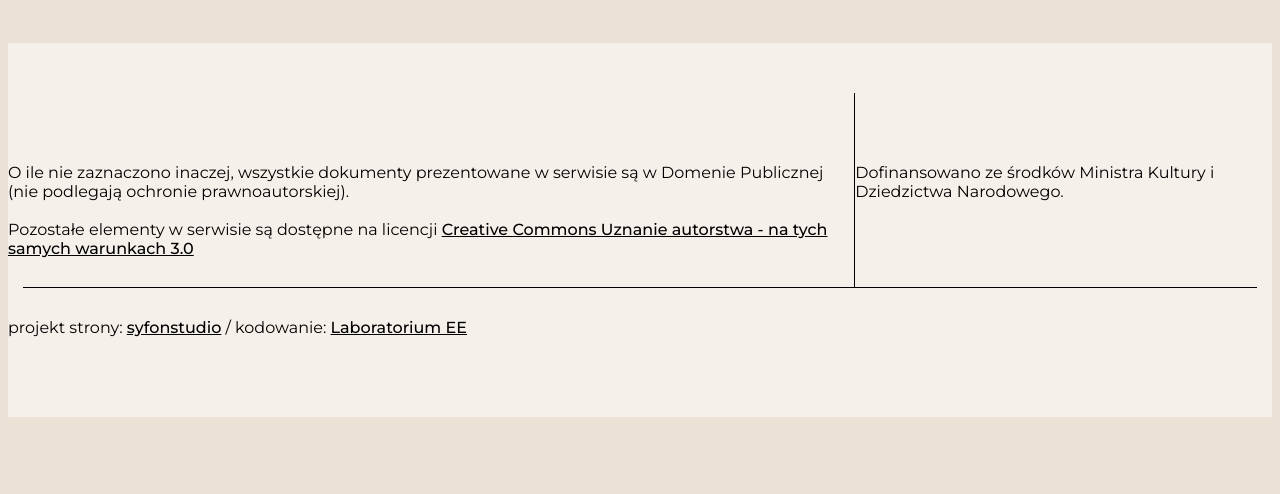
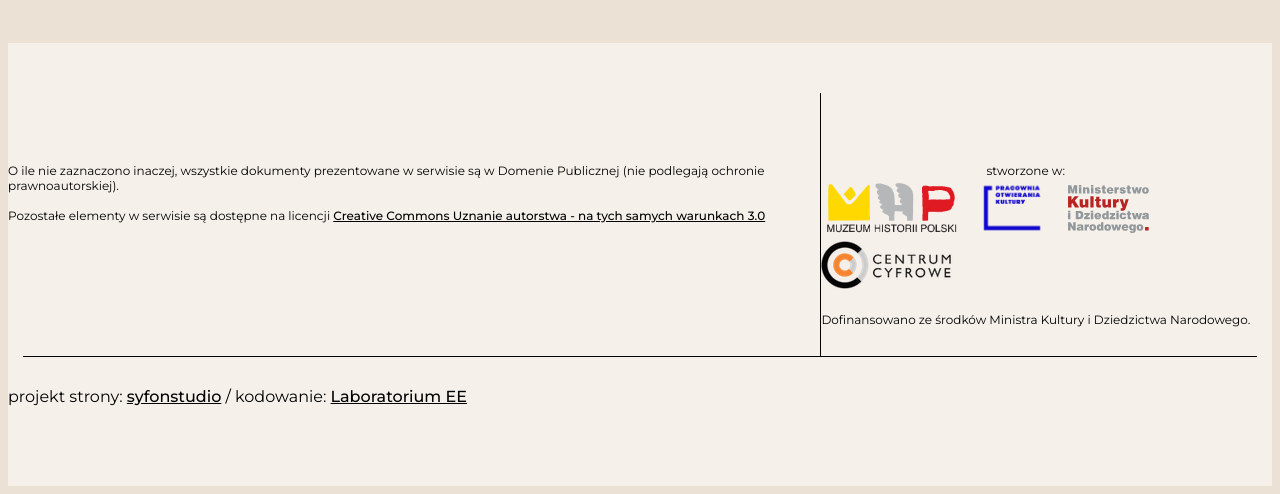
Before and after one commit to CCLab/mhp, a Django app: template src/templates/bible/show.html in a window 1280 px wide. Shown: the part 668-1162 px from the top of the page. Before the commit the page ends 1085 px from the top, so only its background shows below. Run offline with Django 3.2, Linux system fonts and the light colour scheme; the template is opened without the code that fills it, so the values that code supplies are empty; style sheets or scripts are compiled from the project's sources; some libraries are stand-ins or nearby versions.

Commit message:
Logos in footer

```diff
--- a/src/static/scss/footer.scss
+++ b/src/static/scss/footer.scss
@@ -10,6 +10,33 @@
   .logo-box {
     padding-bottom: 30px;
     padding-top: 70px;
+    font-size: 12px;
+  }
+
+  .logo-box-item {
+    display: inline-block;
+    vertical-align: bottom;
+
+    img.height-2 {
+      height: 60px;
+    }
+
+    img.height-1 {
+      height: 48px;
+      margin-bottom: 5px;
+    }
+
+    img {
+      margin-right: 10px;
+    }
+
+    .hint {
+      padding-left: 10px;
+    }
+  }
+
+  .text {
+    margin-top: 15px;
   }
 
   .authors {
--- a/src/templates/base.html
+++ b/src/templates/base.html
@@ -74,7 +74,24 @@
                     </a>
                 </div>
                 <div class="col-xs-12 col-sm-8 tbox-right logo-box">
-                    Dofinansowano ze środków Ministra Kultury i Dziedzictwa Narodowego.
+                    <div class="logo-box-item">
+                        <img class="height-2" src="/static/img/logo-mhp.png" />
+                    </div>
+                    <div class="logo-box-item">
+                        <div class="hint">
+                        stworzone w:
+                        </div>
+                        <img class="height-2" src="/static/img/logo-pok.png" />
+                    </div>
+                    <div class="logo-box-item">
+                        <img class="height-1" src="/static/img/logo-mkidn.svg" />
+                    </div>
+                    <div class="logo-box-item">
+                        <img class="height-1" src="/static/img/logo-cc.png" />
+                    </div>
+                    <div class="text">
+                        Dofinansowano ze środków Ministra Kultury i Dziedzictwa Narodowego.
+                    </div>
                 </div>
             </div>
             <div class="row">
```
Also changed, not shown: src/static/img/logo-cc.png (added), src/static/img/logo-mhp.png (added), src/static/img/logo-mkidn.svg (added), src/static/img/logo-pok.png (added).
